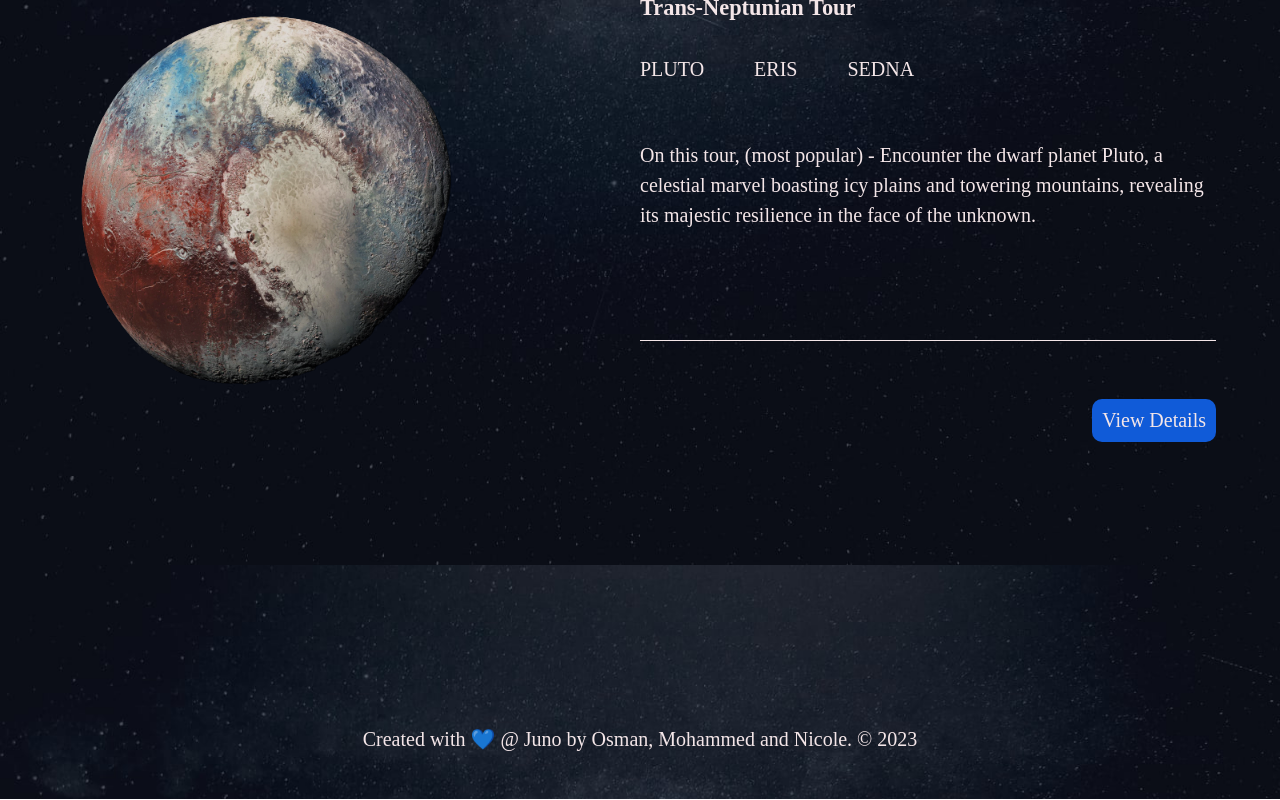
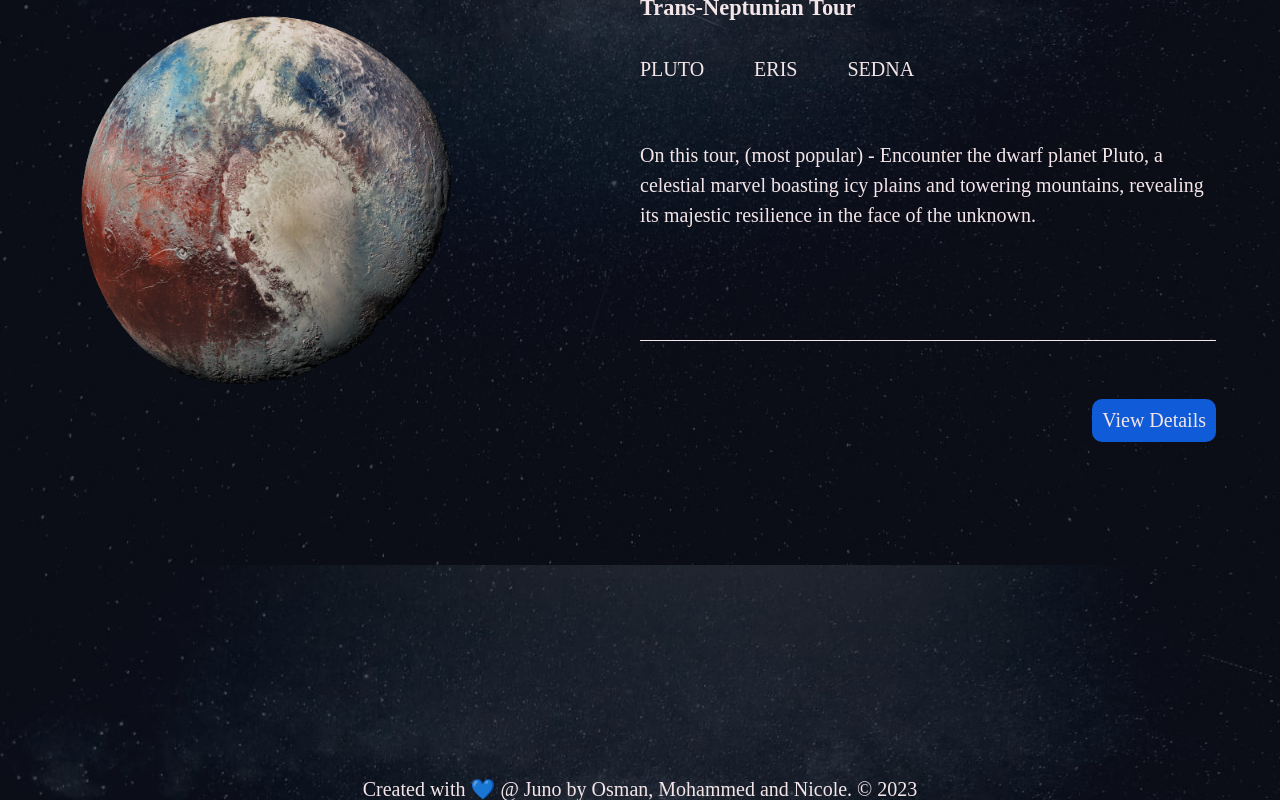
Before and after one commit to luxury-cruise-tour/luxuryCruiseTour, a React (Create React App) app: page /tours in a window 1280 px wide. Shown: the part 1835-2635 px from the top of the page. Built offline with nearby package versions, Linux system fonts and the light colour scheme; no server answers; a web font is replaced by a local one.

Commit message:
Updated minor css fixed

```diff
--- a/src/App.css
+++ b/src/App.css
@@ -120,7 +120,11 @@ footer{
   transform: translateX(-50%);
 }
 
-@media (max-width: 500px){
+.specialCase{
+  padding-bottom: 0;
+}
+
+@media (max-width: 650px){
 
   footer {
     bottom:-160px;
@@ -760,7 +764,7 @@ footer{
 }
 
 .headerIcon {
-  color: lightgray;
+  color: #D3D3D3;
 }
 
 .headerSearchItem {
@@ -781,7 +785,7 @@ footer{
 }
 
 .headerSearchText {
- color: lightgray;
+ color: #D3D3D3 ;
  cursor: pointer;
  flex: 1 1 auto;
  border: 1px solid #F4E6E8;
--- a/src/components/Footer.js
+++ b/src/components/Footer.js
@@ -1,6 +1,6 @@
 const Footer = () =>{
     return(
-        <footer>
+        <footer className="specialCase">
             <p>Created with &#128153; @ Juno by Osman, Mohammed and Nicole. &copy; 2023</p>
         </footer>
     )
--- a/src/components/Locations.js
+++ b/src/components/Locations.js
@@ -5,8 +5,6 @@ const Locations = ({toursLeft}) => {
 
     const location = useLocation();
     const { tourValue, isLoading } = location.state;
-
-    console.log(isLoading);
 
     const innerplanet = useLocation();
     const { images } = innerplanet.state;
@@ -78,7 +76,6 @@ const Locations = ({toursLeft}) => {
                     <button onClick={handleDisable} disabled={isDisabled}> Book This Tour! </button>
                     </Link>
                 }
-
             </section>
         )
     } else if (tourValue === 3) {
```
